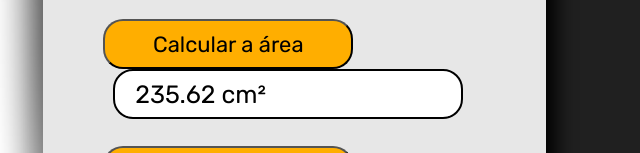
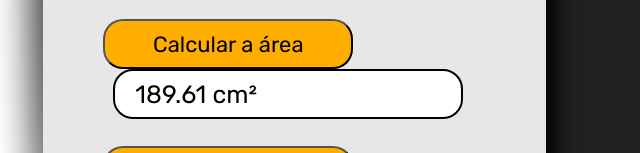
Before and after one commit to jgarrudaa/calculadorafinal, a plain HTML site: page pages/cone.html in a window 1280 px wide. Both pictures are taken after typing "5", "5" into the empty fields and a click on the button "Calcular a área". Shown: the part 647-800 px from the top of the page, 478-1118 px from the left. Drawn offline with Linux system fonts and the light colour scheme; a web font is replaced by a local one.

Commit message:
geratriz

```diff
--- a/pages/cone.html
+++ b/pages/cone.html
@@ -74,11 +74,13 @@
                  raio = parseFloat(document.getElementById("raio").value);
                  h = parseFloat(document.getElementById("h").value);
 
+                if(isNaN(h)){h = 10}
+
+                geratriz = Math.sqrt(Math.pow(raio, 2) + Math.pow(h, 2));
+
                 if(h<=0 || raio<=0 || isNaN(raio)){document.getElementById("resultadoArea").textContent= "Impossível de realizar"}
-                else if(isNaN(h)){areaLateral = 2 * Math.PI * raio * 10;
-                 areaBase = Math.PI * Math.pow(raio, 2);
-                 areaTotal = areaLateral + areaBase;}
-                else{  areaLateral = 2 * Math.PI * raio * h;
+
+                else{areaLateral = Math.PI * raio * geratriz;;
                  areaBase = Math.PI * Math.pow(raio, 2);
                  areaTotal = areaLateral + areaBase;}
 
```
